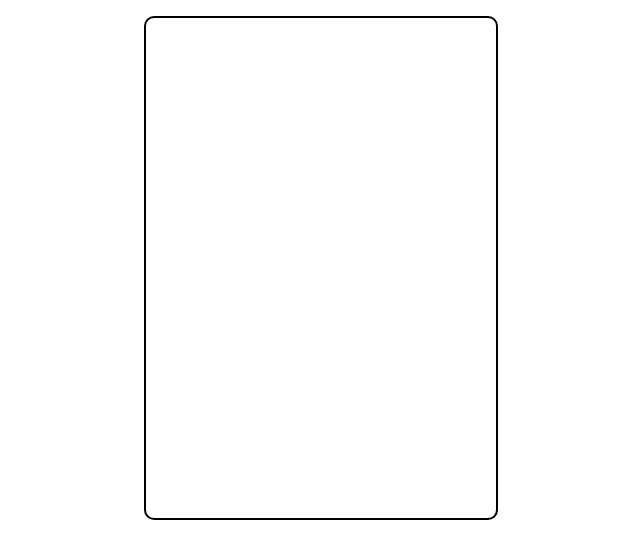
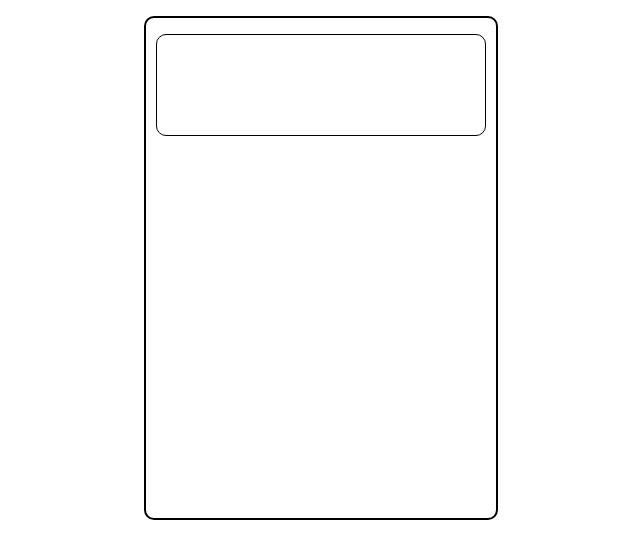
Before and after one commit to ecruzreal/simple-calculator, a plain HTML site: page index.html in a window 1280 px wide. Shown: the whole page, without its empty margins (319-959 px from the left). Drawn offline with Linux system fonts and the light colour scheme.

Commit message:
Styled the display box

```diff
--- a/style.css
+++ b/style.css
@@ -5,7 +5,7 @@ body{
     align-items: center;
 }
 
-.inner-container{
+#calculator-body{
     display: flex;
     height: 500px;
     width: 350px;
@@ -20,3 +20,12 @@ body{
     height: 520px;
     width: 370px;
 }
+
+#display{
+    height: 100px;
+    width: 354px;
+    border: solid 1px black;
+    border-radius: 10px;
+    margin: 10px;
+    margin-top: 16px;
+}
```
